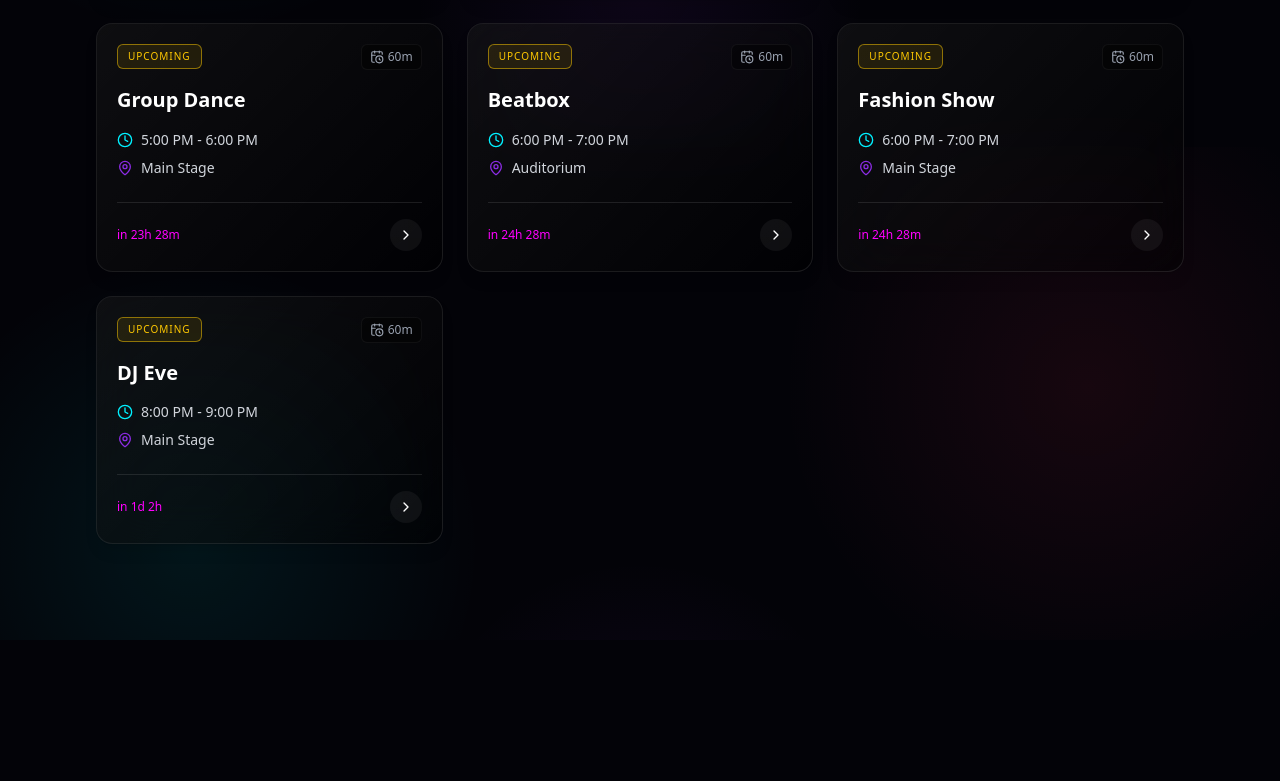
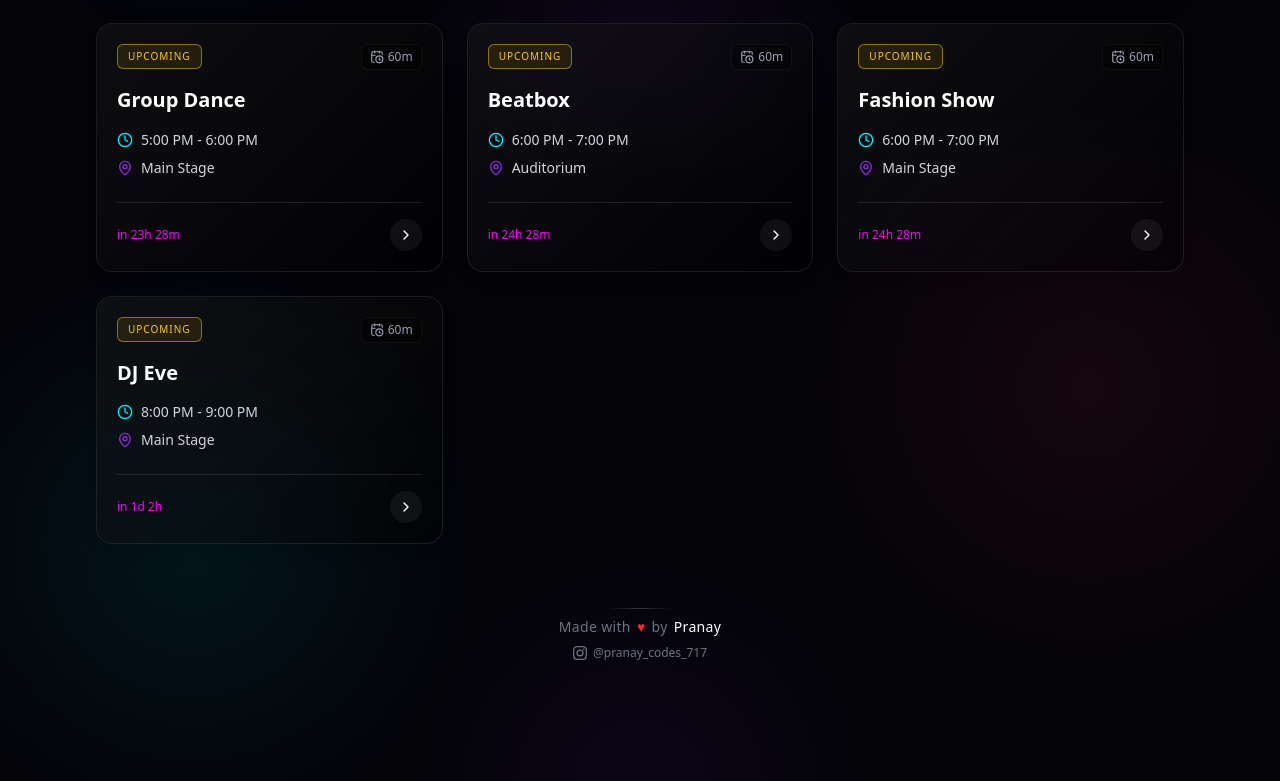
Before and after one commit to PRANAY-0717/EPOQUE, a Next.js app: page / in a window 1280 px wide. Shown: the part 1453-2234 px from the top of the page. Before the commit the page ends 2093 px from the top, so only its background shows below. Built offline with nearby package versions, Linux system fonts and the light colour scheme.

Commit message:
feat: footer trademark + Instagram link + labeled nav buttons

```diff
--- a/src/components/ScheduleClient.tsx
+++ b/src/components/ScheduleClient.tsx
@@ -185,6 +185,23 @@ export function ScheduleClient() {
 
       </div>
 
+      {/* Footer trademark */}
+      <footer className="w-full mt-16 pb-6 flex flex-col items-center gap-2 z-10">
+        <div className="w-16 h-px bg-gradient-to-r from-transparent via-white/20 to-transparent" />
+        <p className="text-xs md:text-sm text-gray-500 font-display tracking-wide flex items-center gap-1.5">
+          Made with <span className="text-red-500 animate-pulse">♥</span> by <span className="text-white font-medium">Pranay</span>
+        </p>
+        <a
+          href="https://www.instagram.com/pranay_codes_717?igsh=M3FtcjFjb3EzdnN2"
+          target="_blank"
+          rel="noopener noreferrer"
+          className="flex items-center gap-1.5 text-[11px] md:text-xs text-gray-500 hover:text-neon-pink transition-colors font-display"
+        >
+          <svg className="w-3.5 h-3.5" viewBox="0 0 24 24" fill="currentColor"><path d="M12 2.163c3.204 0 3.584.012 4.85.07 3.252.148 4.771 1.691 4.919 4.919.058 1.265.069 1.645.069 4.849 0 3.205-.012 3.584-.069 4.849-.149 3.225-1.664 4.771-4.919 4.919-1.266.058-1.644.07-4.85.07-3.204 0-3.584-.012-4.849-.07-3.26-.149-4.771-1.699-4.919-4.92-.058-1.265-.07-1.644-.07-4.849 0-3.204.013-3.583.07-4.849.149-3.227 1.664-4.771 4.919-4.919 1.266-.057 1.645-.069 4.849-.069zM12 0C8.741 0 8.333.014 7.053.072 2.695.272.273 2.69.073 7.052.014 8.333 0 8.741 0 12c0 3.259.014 3.668.072 4.948.2 4.358 2.618 6.78 6.98 6.98C8.333 23.986 8.741 24 12 24c3.259 0 3.668-.014 4.948-.072 4.354-.2 6.782-2.618 6.979-6.98.059-1.28.073-1.689.073-4.948 0-3.259-.014-3.667-.072-4.947-.196-4.354-2.617-6.78-6.979-6.98C15.668.014 15.259 0 12 0zm0 5.838a6.162 6.162 0 100 12.324 6.162 6.162 0 000-12.324zM12 16a4 4 0 110-8 4 4 0 010 8zm6.406-11.845a1.44 1.44 0 100 2.881 1.44 1.44 0 000-2.881z"/></svg>
+          @pranay_codes_717
+        </a>
+      </footer>
+
       {isSearchOpen && <SearchOverlay allDays={scheduleData} onClose={() => setIsSearchOpen(false)} />}
       {isQROpen && <QRModal onClose={() => setIsQROpen(false)} />}
     </div>
```
